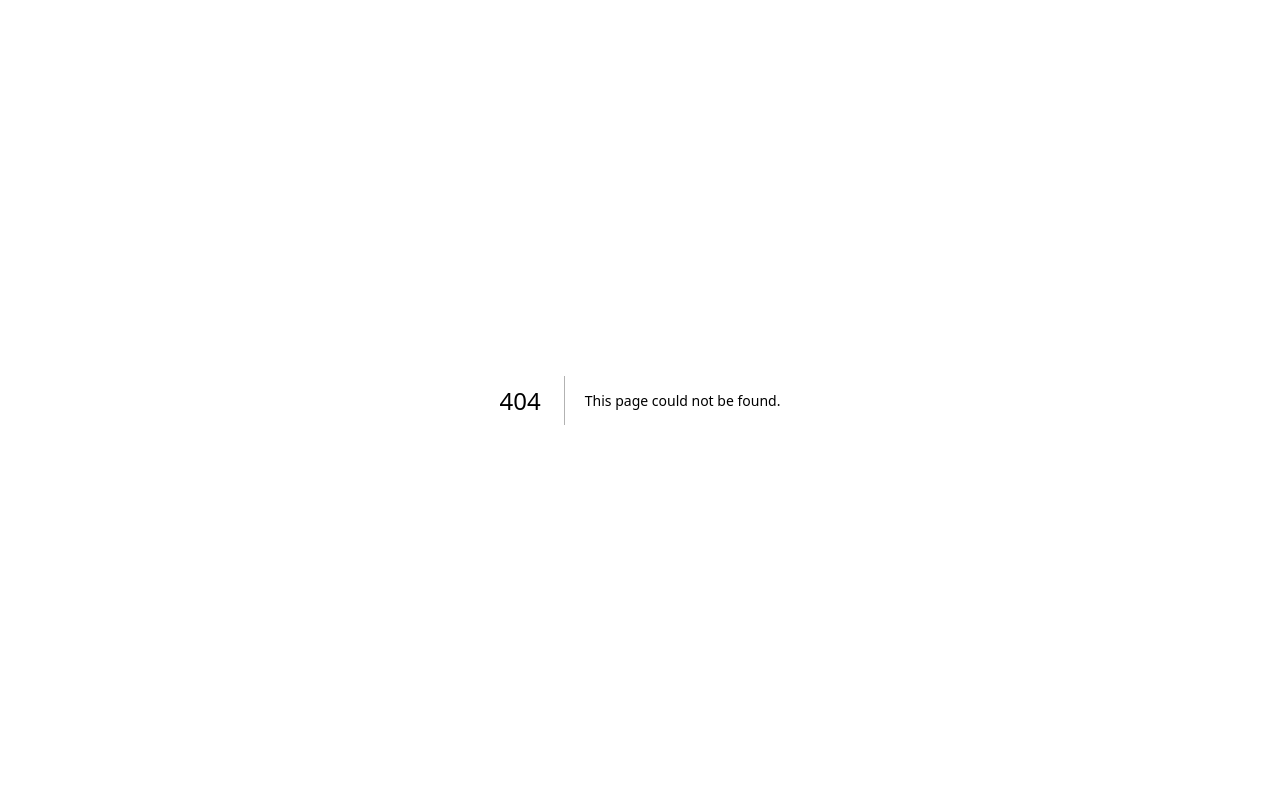
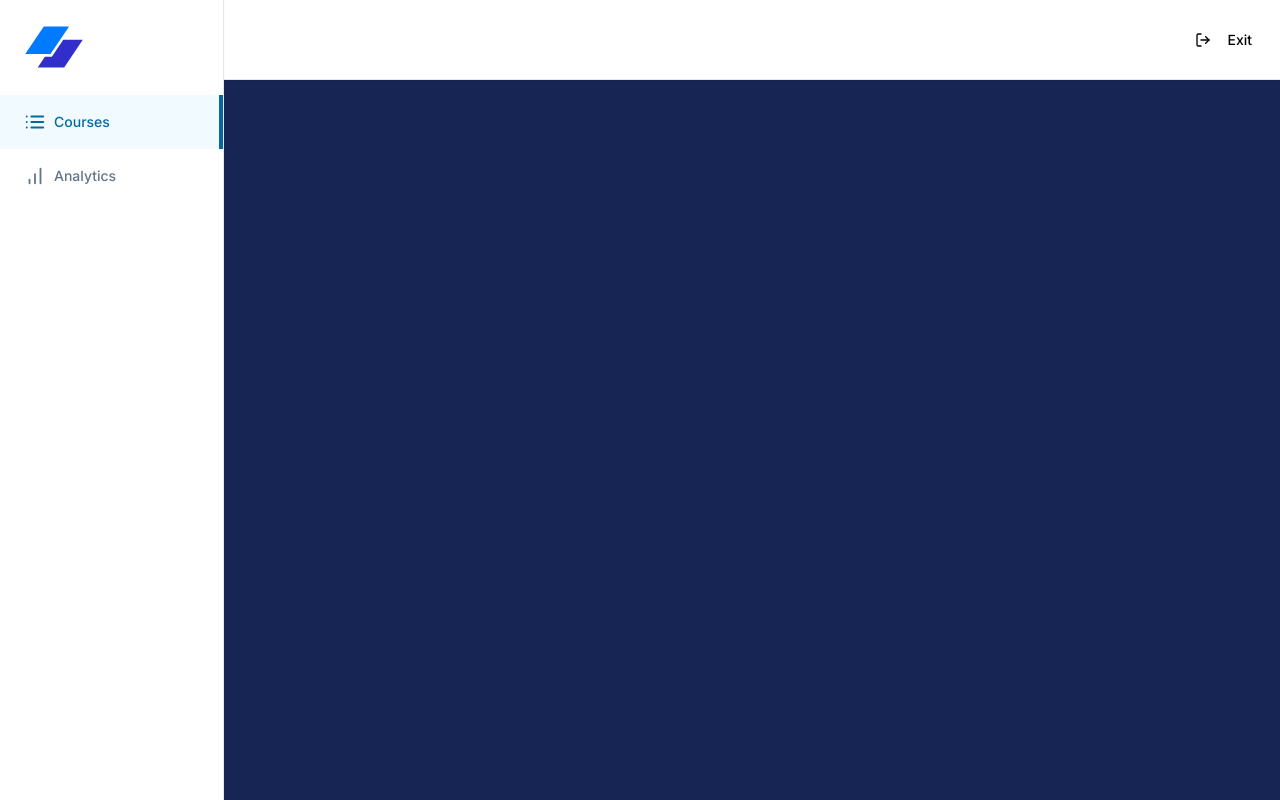
Before and after one commit to 0xJozeth/coursestack, a Next.js app: page /teacher/courses in a window 1280 px wide. Before the commit this address had no page. Built offline with nearby package versions, Linux system fonts and the light colour scheme.

Commit message:
update navigation, routing and dependencies

```diff
--- /dev/null
+++ b/app/(dashboard)/(routes)/teacher/analytics/page.tsx
@@ -0,0 +1,5 @@
+const AnalyticsPage = () => {
+  return <div> Analytics Page</div>;
+};
+
+export default AnalyticsPage;
--- /dev/null
+++ b/app/(dashboard)/(routes)/teacher/courses/page.tsx
@@ -0,0 +1,5 @@
+const CoursesPage = () => {
+  return <div>Courses Page</div>;
+};
+
+export default CoursesPage;
--- a/app/(dashboard)/_components/logo.tsx
+++ b/app/(dashboard)/_components/logo.tsx
@@ -1,12 +1,5 @@
 import Image from "next/image";
 
 export const Logo = () => {
-    return (
-        <Image
-            height={130}
-            width={130}
-            alt="logo"
-            src="/logo.svg"
-        />
-    )
-}
+  return <Image height={60} width={60} alt="logo" src="/logo.svg" />;
+};
--- a/app/(dashboard)/_components/mobile-sidebar.tsx
+++ b/app/(dashboard)/_components/mobile-sidebar.tsx
@@ -1,5 +1,19 @@
 import { Menu } from "lucide-react";
 
+import { Sheet, SheetContent, SheetTrigger } from "@/components/ui/sheet";
+import Sidebar from "./sidebar";
+import { DialogTitle } from "@radix-ui/react-dialog";
+
 export const MobileSidebar = () => {
-  return <Menu />;
+  return (
+    <Sheet>
+      <SheetTrigger className="md:hidden pr-4 hover:opacity-75 transition">
+        <Menu />
+      </SheetTrigger>
+      <SheetContent position="left" className="p-0 bg-white">
+        <DialogTitle className="hidden">Mobile Sidebar</DialogTitle>
+        <Sidebar />
+      </SheetContent>
+    </Sheet>
+  );
 };
--- a/app/(dashboard)/_components/navbar.tsx
+++ b/app/(dashboard)/_components/navbar.tsx
@@ -1,9 +1,11 @@
+import { NavbarRoutes } from "@/components/ui/navbar-routes";
 import { MobileSidebar } from "./mobile-sidebar";
 
 export const Navbar = () => {
   return (
     <div className="p-4 border-b h-full flex items-center bg-white shadow-sm">
       <MobileSidebar />
+      <NavbarRoutes />
     </div>
   );
 };
--- a/app/(dashboard)/_components/sidebar-routes.tsx
+++ b/app/(dashboard)/_components/sidebar-routes.tsx
@@ -1,7 +1,8 @@
 "use client";
 
-import { Layout, Compass } from "lucide-react";
+import { Layout, Compass, List, BarChart } from "lucide-react";
 import { SidebarItem } from "./sidebar-item";
+import { usePathname } from "next/navigation";
 
 const guestRoutes = [
   {
@@ -16,8 +17,23 @@
   },
 ];
 
+const teacherRoutes = [
+  {
+    icon: List,
+    label: "Courses",
+    href: "/teacher/courses",
+  },
+  {
+    icon: BarChart,
+    label: "Analytics",
+    href: "/teacher/analytics",
+  },
+];
+
 export const SidebarRoutes = () => {
-  const routes = guestRoutes;
+  const pathname = usePathname();
+  const isTeacherPage = pathname?.includes("/teacher");
+  const routes = isTeacherPage ? teacherRoutes : guestRoutes;
 
   return (
     <div className="flex flex-col w-full">
--- a/app/(dashboard)/layout.tsx
+++ b/app/(dashboard)/layout.tsx
@@ -7,7 +7,7 @@
       <div className="h-[80px] md:pl-56 fixed inset-y-0 w-full z-50">
         <Navbar />
       </div>
-      <div className="hidden md:flex h-full w-56 flex-col fixed inset-y-0 z- 50">
+      <div className="hidden md:flex h-full w-56 flex-col fixed inset-y-0 z-50">
         <Sidebar />
       </div>
       <main className="md:pl-56 h-full">{children}</main>
--- /dev/null
+++ b/components/ui/navbar-routes.tsx
@@ -0,0 +1,34 @@
+"use client";
+
+import { UserButton } from "@clerk/nextjs";
+import { usePathname } from "next/navigation";
+import { Button } from "./button";
+import { LogOut } from "lucide-react";
+import Link from "next/link";
+
+export const NavbarRoutes = () => {
+  const pathname = usePathname();
+
+  const isTeacherPage = pathname?.startsWith("/teacher");
+  const isPlayerPage = pathname?.includes("/chapter");
+
+  return (
+    <div className="flex gap-x-2 ml-auto">
+      {isTeacherPage || isPlayerPage ? (
+        <Link href="/">
+          <Button size="sm" variant="ghost">
+            <LogOut className="h-4 w-4 mr-2" />
+            Exit
+          </Button>
+        </Link>
+      ) : (
+        <Link href="/teacher/courses">
+          <Button size="sm" variant="ghost">
+            Teacher Mode
+          </Button>
+        </Link>
+      )}
+      <UserButton afterSignOutUrl="/" />
+    </div>
+  );
+};
--- /dev/null
+++ b/components/ui/sheet.tsx
@@ -0,0 +1,233 @@
+"use client"
+
+import * as React from "react"
+import * as SheetPrimitive from "@radix-ui/react-dialog"
+import { cva, type VariantProps } from "class-variance-authority"
+import { X } from "lucide-react"
+
+import { cn } from "@/lib/utils"
+
+const Sheet = SheetPrimitive.Root
+
+const SheetTrigger = SheetPrimitive.Trigger
+
+const SheetClose = SheetPrimitive.Close
+
+const portalVariants = cva("fixed inset-0 z-50 flex", {
+  variants: {
+    position: {
+      top: "items-start",
+      bottom: "items-end",
+      left: "justify-start",
+      right: "justify-end",
+    },
+  },
+  defaultVariants: { position: "right" },
+})
+
+interface SheetPortalProps
+  extends SheetPrimitive.DialogPortalProps,
+    VariantProps<typeof portalVariants> {}
+
+const SheetPortal = ({
+  position,
+  className,
+  children,
+  ...props
+}: SheetPortalProps) => (
+  <SheetPrimitive.Portal className={cn(className)} {...props}>
+    <div className={portalVariants({ position })}>{children}</div>
+  </SheetPrimitive.Portal>
+)
+SheetPortal.displayName = SheetPrimitive.Portal.displayName
+
+const SheetOverlay = React.forwardRef<
+  React.ElementRef<typeof SheetPrimitive.Overlay>,
+  React.ComponentPropsWithoutRef<typeof SheetPrimitive.Overlay>
+>(({ className, children, ...props }, ref) => (
+  <SheetPrimitive.Overlay
+    className={cn(
+      "fixed inset-0 z-50 bg-background/80 backdrop-blur-sm transition-all duration-100 data-[state=closed]:animate-out data-[state=closed]:fade-out data-[state=open]:fade-in",
+      className
+    )}
+    {...props}
+    ref={ref}
+  />
+))
+SheetOverlay.displayName = SheetPrimitive.Overlay.displayName
+
+const sheetVariants = cva(
+  "fixed z-50 scale-100 gap-4 bg-background p-6 opacity-100 shadow-lg border",
+  {
+    variants: {
+      position: {
+        top: "animate-in slide-in-from-top w-full duration-300",
+        bottom: "animate-in slide-in-from-bottom w-full duration-300",
+        left: "animate-in slide-in-from-left h-full duration-300",
+        right: "animate-in slide-in-from-right h-full duration-300",
+      },
+      size: {
+        content: "",
+        default: "",
+        sm: "",
+        lg: "",
+        xl: "",
+        full: "",
+      },
+    },
+    compoundVariants: [
+      {
+        position: ["top", "bottom"],
+        size: "content",
+        class: "max-h-screen",
+      },
+      {
+        position: ["top", "bottom"],
+        size: "default",
+        class: "h-1/3",
+      },
+      {
+        position: ["top", "bottom"],
+        size: "sm",
+        class: "h-1/4",
+      },
+      {
+        position: ["top", "bottom"],
+        size: "lg",
+        class: "h-1/2",
+      },
+      {
+        position: ["top", "bottom"],
+        size: "xl",
+        class: "h-5/6",
+      },
+      {
+        position: ["top", "bottom"],
+        size: "full",
+        class: "h-screen",
+      },
+      {
+        position: ["right", "left"],
+        size: "content",
+        class: "max-w-screen",
+      },
+      {
+        position: ["right", "left"],
+        size: "default",
+        class: "w-1/3",
+      },
+      {
+        position: ["right", "left"],
+        size: "sm",
+        class: "w-1/4",
+      },
+      {
+        position: ["right", "left"],
+        size: "lg",
+        class: "w-1/2",
+      },
+      {
+        position: ["right", "left"],
+        size: "xl",
+        class: "w-5/6",
+      },
+      {
+        position: ["right", "left"],
+        size: "full",
+        class: "w-screen",
+      },
+    ],
+    defaultVariants: {
+      position: "right",
+      size: "default",
+    },
+  }
+)
+
+export interface DialogContentProps
+  extends React.ComponentPropsWithoutRef<typeof SheetPrimitive.Content>,
+    VariantProps<typeof sheetVariants> {}
+
+const SheetContent = React.forwardRef<
+  React.ElementRef<typeof SheetPrimitive.Content>,
+  DialogContentProps
+>(({ position, size, className, children, ...props }, ref) => (
+  <SheetPortal position={position}>
+    <SheetOverlay />
+    <SheetPrimitive.Content
+      ref={ref}
+      className={cn(sheetVariants({ position, size }), className)}
+      {...props}
+    >
+      {children}
+      <SheetPrimitive.Close className="absolute right-4 top-4 rounded-sm opacity-70 ring-offset-background transition-opacity hover:opacity-100 focus:outline-none focus:ring-2 focus:ring-ring focus:ring-offset-2 disabled:pointer-events-none data-[state=open]:bg-secondary">
+        <X className="h-4 w-4" />
+        <span className="sr-only">Close</span>
+      </SheetPrimitive.Close>
+    </SheetPrimitive.Content>
+  </SheetPortal>
+))
+SheetContent.displayName = SheetPrimitive.Content.displayName
+
+const SheetHeader = ({
+  className,
+  ...props
+}: React.HTMLAttributes<HTMLDivElement>) => (
+  <div
+    className={cn(
+      "flex flex-col space-y-2 text-center sm:text-left",
+      className
+    )}
+    {...props}
+  />
+)
+SheetHeader.displayName = "SheetHeader"
+
+const SheetFooter = ({
+  className,
+  ...props
+}: React.HTMLAttributes<HTMLDivElement>) => (
+  <div
+    className={cn(
+      "flex flex-col-reverse sm:flex-row sm:justify-end sm:space-x-2",
+      className
+    )}
+    {...props}
+  />
+)
+SheetFooter.displayName = "SheetFooter"
+
+const SheetTitle = React.forwardRef<
+  React.ElementRef<typeof SheetPrimitive.Title>,
+  React.ComponentPropsWithoutRef<typeof SheetPrimitive.Title>
+>(({ className, ...props }, ref) => (
+  <SheetPrimitive.Title
+    ref={ref}
+    className={cn("text-lg font-semibold text-foreground", className)}
+    {...props}
+  />
+))
+SheetTitle.displayName = SheetPrimitive.Title.displayName
+
+const SheetDescription = React.forwardRef<
+  React.ElementRef<typeof SheetPrimitive.Description>,
+  React.ComponentPropsWithoutRef<typeof SheetPrimitive.Description>
+>(({ className, ...props }, ref) => (
+  <SheetPrimitive.Description
+    ref={ref}
+    className={cn("text-sm text-muted-foreground", className)}
+    {...props}
+  />
+))
+SheetDescription.displayName = SheetPrimitive.Description.displayName
+
+export {
+  Sheet,
+  SheetTrigger,
+  SheetClose,
+  SheetContent,
+  SheetHeader,
+  SheetFooter,
+  SheetTitle,
+  SheetDescription,
+}
```
Also changed, not shown: package.json (+7 -5 lines), 1 other file (tests, documents, lock files or other folders).
